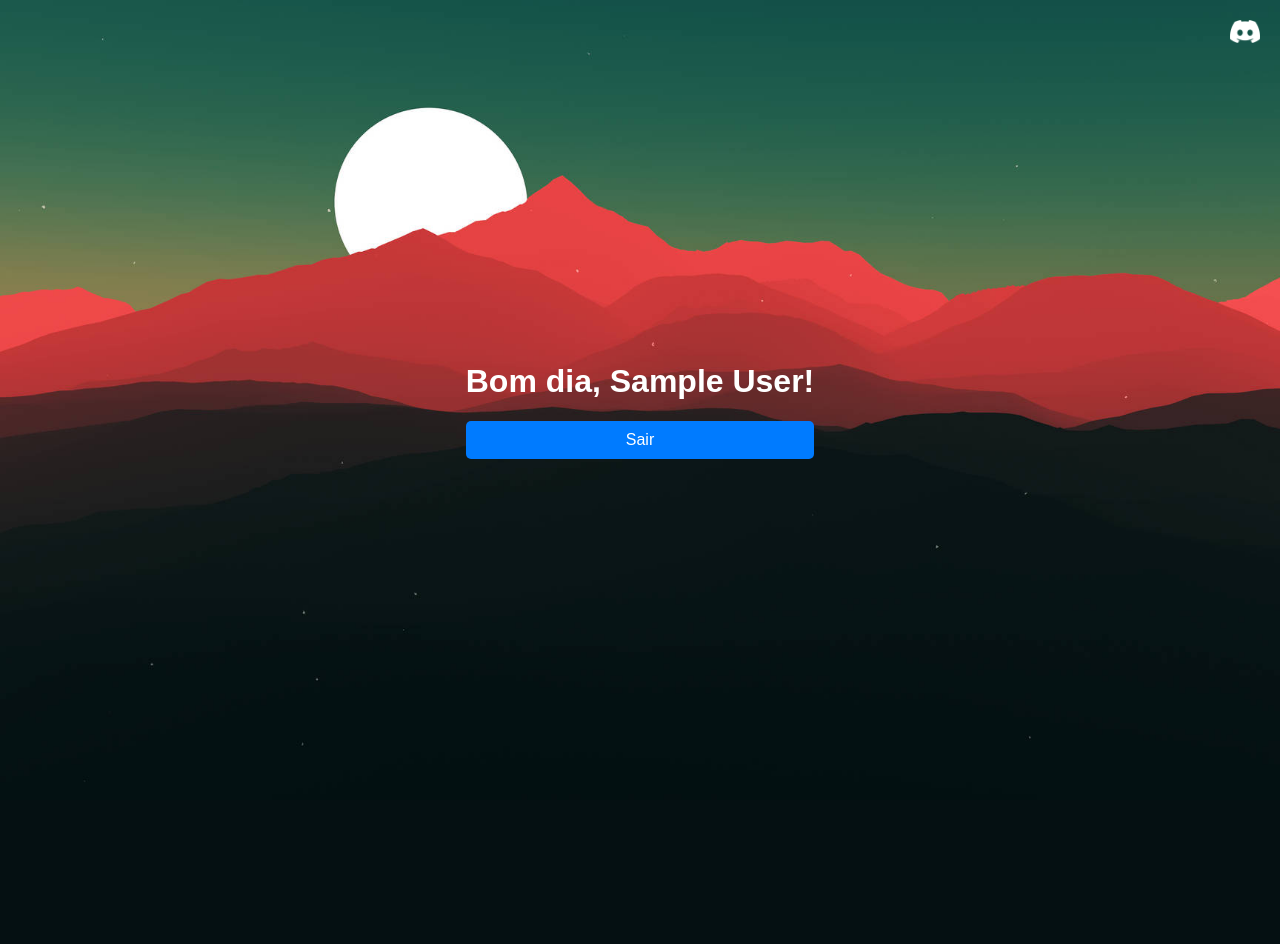
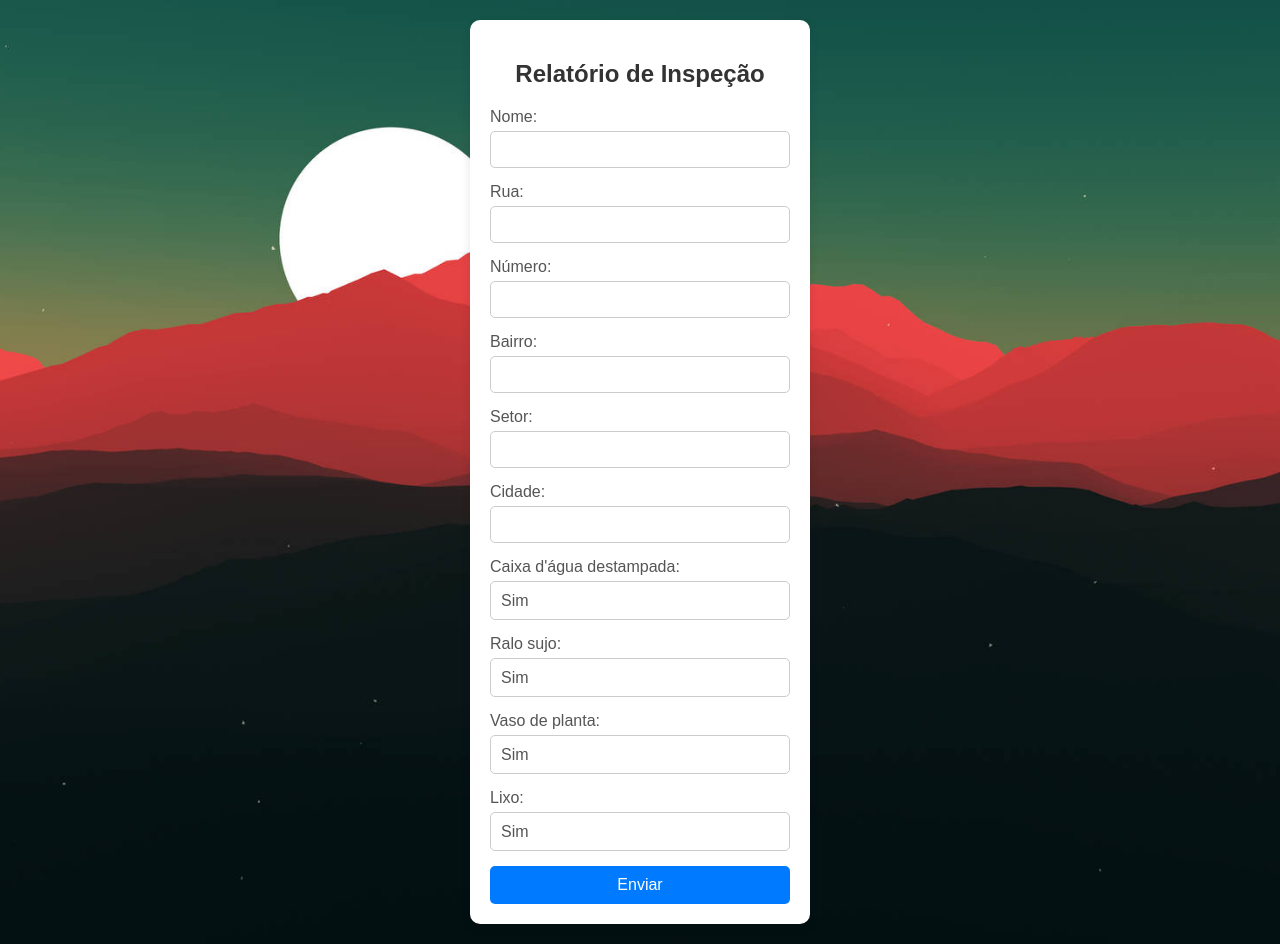
Before and after one commit to felipezaada/PowerBI-Form, a PHP site: page / in a window 1280 px wide. Before the commit the page ends 782 px from the top, so only its background shows below. Run offline with PHP 8.4, Linux system fonts and the light colour scheme; the visitor is signed in with stand-in values (Sample User, id 1).

Commit message:
second commit

```diff
--- a/css/styles.css
+++ b/css/styles.css
@@ -9,7 +9,7 @@ body {
     display: flex;
     justify-content: center;
     align-items: center;
-    height: 100vh;
+    min-height: 100vh;
 }
 
 .form-container {
@@ -106,3 +106,37 @@ button:hover {
     right: 20px;
     z-index: 1000;
 }
+
+select {
+    width: 100%;
+    padding: 10px;
+    margin-bottom: 15px;
+    border: 1px solid #ccc;
+    border-radius: 5px;
+    background-color: #fff;
+    font-size: 16px;
+    color: #555;
+    cursor: pointer;
+    appearance: none;
+    -webkit-appearance: none;
+    -moz-appearance: none;
+    box-sizing: border-box;
+    transition: border-color 0.3s ease, box-shadow 0.3s ease;
+}
+
+select:focus {
+    border-color: #007BFF;
+    box-shadow: 0 0 5px rgba(0, 123, 255, 0.5);
+    outline: none;
+}
+
+select option {
+    padding: 10px;
+    font-size: 16px;
+    color: #333;
+    background-color: #fff;
+}
+
+.form-container select {
+    margin-bottom: 15px;
+}
--- a/index.php
+++ b/index.php
@@ -1,10 +1,8 @@
 <?php
-session_start();
-
-if (!isset($_SESSION['id'])) {
-    header("Location: login.php");
-    exit();
-}
+    session_start();
+    if (!isset($_SESSION['id'])) {
+        header("Location: login.php");
+    }
 ?>
 
 <!DOCTYPE html>
@@ -15,15 +13,54 @@ if (!isset($_SESSION['id'])) {
     <title>Página Inicial</title>
     <link rel="stylesheet" href="css/styles.css">
 </head>
-<body>
-    <div class="container">
-        <h1 style="color: #ffffff">Bom dia, <?php echo htmlspecialchars($_SESSION['nome']); ?>!</h1>
-        <form action="logout.php" method="POST">
-            <button type="submit">Sair</button>
+<body style="padding: 20px;">
+    <div class="form-container">
+        <h2>Relatório de Inspeção</h2>
+        <form action="formulario.php" method="POST">
+
+            <label for="nome">Nome:</label>
+            <input type="text" id="nome" name="nome" required oninput="toLowerCase(this)" autocomplete="off">
+
+            <label for="rua">Rua:</label>
+            <input type="text" id="rua" name="rua" required oninput="toLowerCase(this)" autocomplete="off">
+
+            <label for="numero">Número:</label>
+            <input type="text" id="numero" name="numero" required autocomplete="off">
+
+            <label for="bairro">Bairro:</label>
+            <input type="text" id="bairro" name="bairro" required oninput="toLowerCase(this)" autocomplete="off">
+
+            <label for="setor">Setor:</label>
+            <input type="text" id="setor" name="setor" required oninput="toLowerCase(this)" autocomplete="off">
+
+            <label for="cidade">Cidade:</label>
+            <input type="text" id="cidade" name="cidade" required oninput="toLowerCase(this)" autocomplete="off">
+
+            <label for="caixa_dagua">Caixa d'água destampada:</label>
+            <select name="caixa_dagua" id="caixa_dagua" required>
+                <option value="1">Sim</option>
+                <option value="0">Não</option>
+            </select>
+            <label for="ralo">Ralo sujo:</label>
+            <select name="ralo" id="ralo" required>
+                <option value="1">Sim</option>
+                <option value="0">Não</option>
+            </select>
+
+            <label for="vaso">Vaso de planta:</label>
+            <select name="vaso" id="vaso" required>
+                <option value="1">Sim</option>
+                <option value="0">Não</option>
+            </select>
+
+            <label for="lixo">Lixo:</label>
+            <select name="lixo" id="lixo" required>
+                <option value="1">Sim</option>
+                <option value="0">Não</option>
+            </select>
+
+            <button type="submit" name="submitForm">Enviar</button>
         </form>
     </div>
-    <a href="https://discord.gg/7QejUNe9" target="_blank">
-        <img src="images/discord.png" alt="Discord" class="discord-icon">
-    </a>
 </body>
 </html>
```
Also changed, not shown: formulario.php (added, +87 -0 lines), usuario.php (+12 -12 lines), valeu.php (added, +30 -0 lines).
